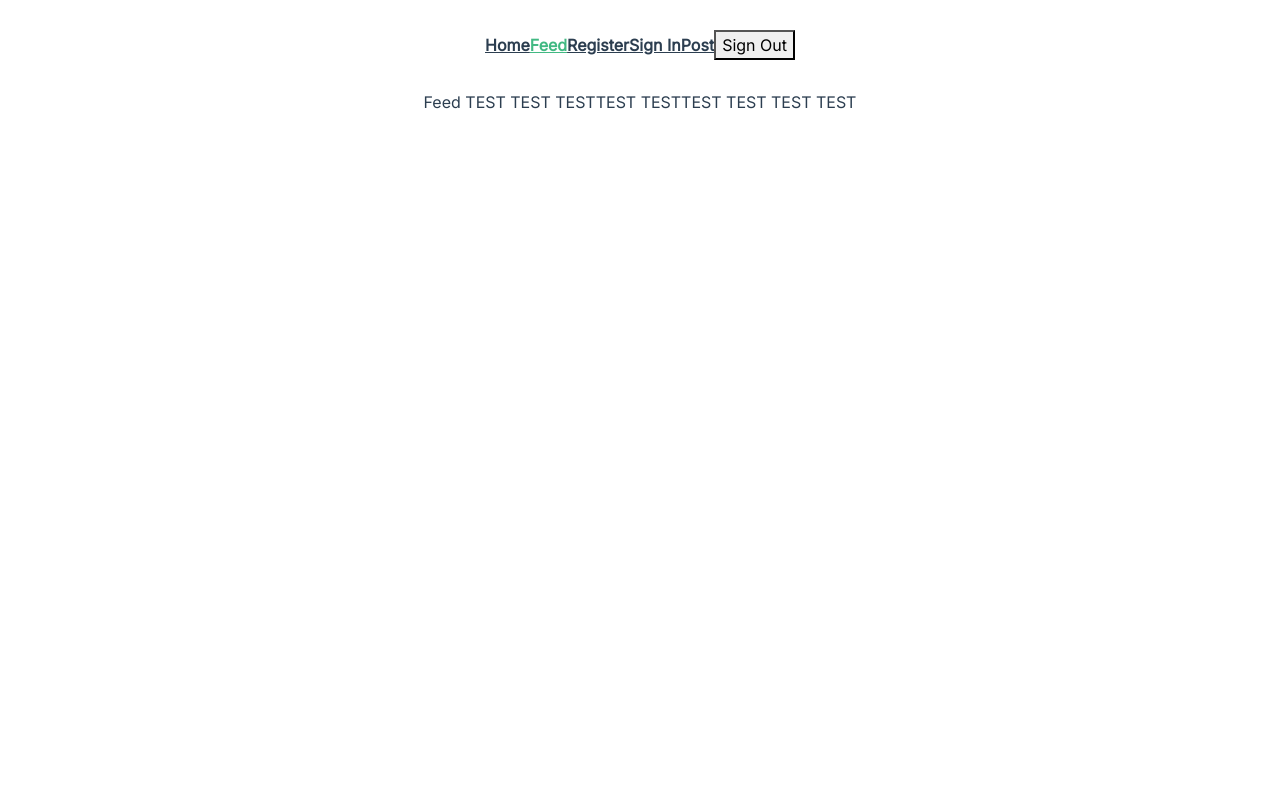
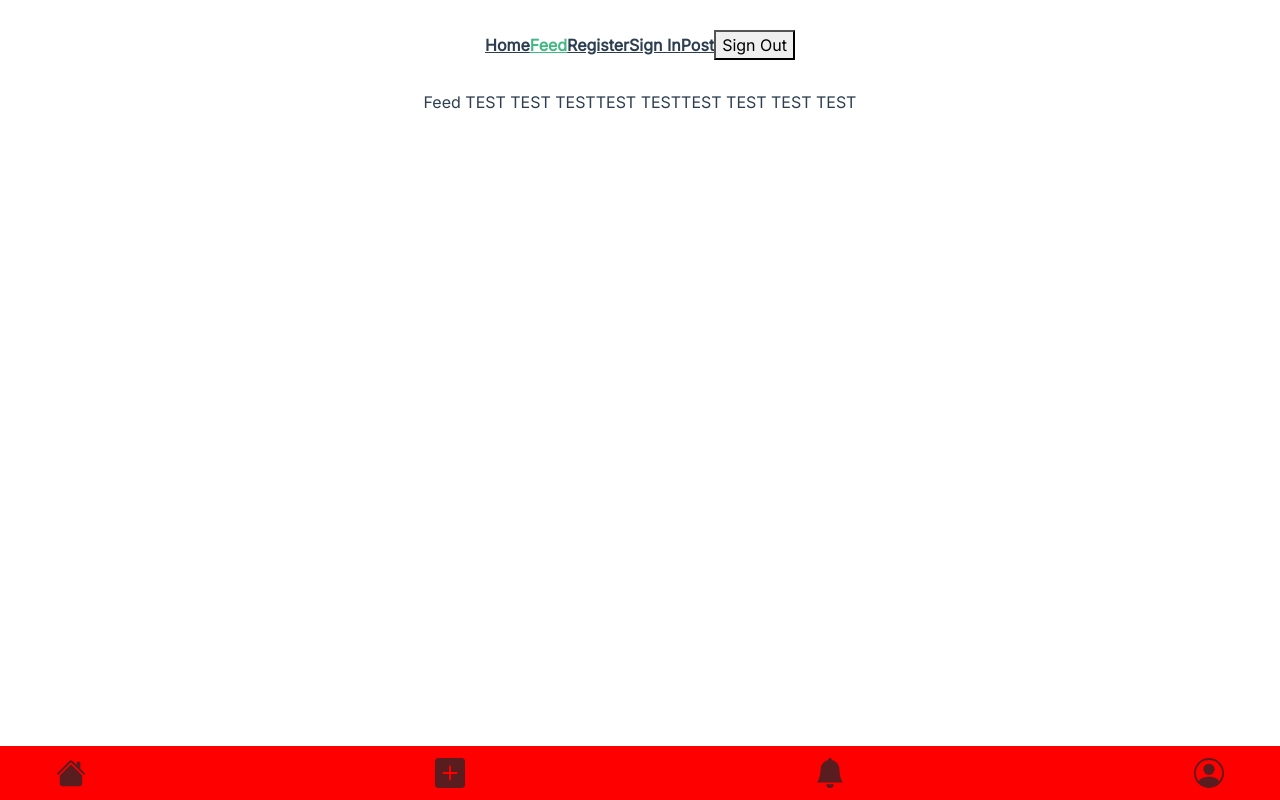
Before and after one commit to KacperKowalczyk0102/local-buddy, a Vue app in the folder local-buddy/: page /feed in a window 1280 px wide. Built offline with nearby package versions, Linux system fonts and the light colour scheme; no server answers; sample sign-in values are in the browser's storage; a web font is replaced by a local one.

Commit message:
Adds footer to homepage, adds footer menu for feed page

```diff
--- a/local-buddy/src/assets/css/main.scss
+++ b/local-buddy/src/assets/css/main.scss
@@ -33,7 +33,7 @@ body {
 
 //small devices
 
-@media (max-width: 750px) {
+@media (max-width: 767px) {
 	.box-area {
 		margin: 0 10px;
 	}
--- a/local-buddy/src/router/index.js
+++ b/local-buddy/src/router/index.js
@@ -11,7 +11,8 @@ const router = createRouter({
         { path: '/feed', name: 'feed', component: () => import('../views/Feed.vue'),
             meta: {
                 requiresAuth: true} },
-        {path: '/post', name: 'post', component: () => import('../views/Post.vue'), },
+        {path: '/post', name: 'post', component: () => import('../views/Post.vue'), meta: {
+          requiresAuth: true} },
 
 
     ]
--- a/local-buddy/src/views/Feed.vue
+++ b/local-buddy/src/views/Feed.vue
@@ -1,4 +1,45 @@
-<template>Feed TEST TEST TESTTEST TESTTEST TEST TEST TEST</template>
+<template>
+	Feed TEST TEST TESTTEST TESTTEST TEST TEST TEST
+	<footer class="fixed-bottom" style="background-color: red">
+		<ul class="nav justify-content-between py-1 mx-5">
+			<li class="nav-item">
+				<a href="#" class="nav-link px-2 text-body-secondary"
+					><!-- Home --><svg xmlns="http://www.w3.org/2000/svg" height="30" fill="currentColor" class="bi bi-house-fill" viewBox="0 0 16 16">
+						<path
+							d="M8.707 1.5a1 1 0 0 0-1.414 0L.646 8.146a.5.5 0 0 0 .708.708L8 2.207l6.646 6.647a.5.5 0 0 0 .708-.708L13 5.793V2.5a.5.5 0 0 0-.5-.5h-1a.5.5 0 0 0-.5.5v1.293z"
+						/>
+						<path d="m8 3.293 6 6V13.5a1.5 1.5 0 0 1-1.5 1.5h-9A1.5 1.5 0 0 1 2 13.5V9.293z" /></svg
+				></a>
+			</li>
+			<li class="nav-item">
+				<a href="#" class="nav-link px-2 text-body-secondary"
+					><svg xmlns="http://www.w3.org/2000/svg" height="30" fill="currentColor" class="bi bi-plus-square-fill" viewBox="0 0 16 16">
+						<path
+							d="M2 0a2 2 0 0 0-2 2v12a2 2 0 0 0 2 2h12a2 2 0 0 0 2-2V2a2 2 0 0 0-2-2zm6.5 4.5v3h3a.5.5 0 0 1 0 1h-3v3a.5.5 0 0 1-1 0v-3h-3a.5.5 0 0 1 0-1h3v-3a.5.5 0 0 1 1 0"
+						/></svg
+				></a>
+			</li>
+			<li class="nav-item">
+				<a href="#" class="nav-link px-2 text-body-secondary"
+					><!-- Notification --><svg xmlns="http://www.w3.org/2000/svg" height="30" fill="currentColor" class="bi bi-bell-fill" viewBox="0 0 16 16">
+						<path
+							d="M8 16a2 2 0 0 0 2-2H6a2 2 0 0 0 2 2m.995-14.901a1 1 0 1 0-1.99 0A5 5 0 0 0 3 6c0 1.098-.5 6-2 7h14c-1.5-1-2-5.902-2-7 0-2.42-1.72-4.44-4.005-4.901"
+						/></svg
+				></a>
+			</li>
+			<li class="nav-item">
+				<a href="#" class="nav-link px-2 text-body-secondary"
+					><!-- Profile --><svg xmlns="http://www.w3.org/2000/svg" height="30" fill="currentColor" class="bi bi-person-circle" viewBox="0 0 16 16">
+						<path d="M11 6a3 3 0 1 1-6 0 3 3 0 0 1 6 0" />
+						<path
+							fill-rule="evenodd"
+							d="M0 8a8 8 0 1 1 16 0A8 8 0 0 1 0 8m8-7a7 7 0 0 0-5.468 11.37C3.242 11.226 4.805 10 8 10s4.757 1.225 5.468 2.37A7 7 0 0 0 8 1"
+						/></svg
+				></a>
+			</li>
+		</ul>
+	</footer>
+</template>
 
 <script>
 export default {
--- a/local-buddy/src/views/Home.vue
+++ b/local-buddy/src/views/Home.vue
@@ -3,14 +3,22 @@
 		<div class="px-4 py-5 mx-5 text-center">
 			<img class="d-block mx-auto mb-4 img-fluid" src="../assets/images/logov2ALL.svg" alt="LocalBuddy" id="home-image" />
 			<h1 class="display-5 fw-bold text-body-emphasis">Zainspiruj się</h1>
-			<div class="col-lg-6 mx-auto">
+			<div class="col-lg-6 mx-auto pb-5">
 				<p class="lead mb-4">Odkrywaj i polecaj ciekawe miejsca w twojej okolicy. Znajdź inspirację na wycieczki, weekendy i wakacje.</p>
-				<div class="d-grid gap-2 d-sm-flex justify-content-sm-center">
+				<div class="d-grid gap-2 d-sm-flex justify-content-sm-center pb-5">
 					<button @click="goToRegister" type="button" class="btn btn-dark btn-lg px-4 gap-3">Zarejestruj się</button>
 					<button @click="goToLogin" type="button" class="btn btn-dark btn-lg px-4">Zaloguj się</button>
 				</div>
 			</div>
 		</div>
+		<footer class="py-3 mt-4">
+			<ul class="nav justify-content-center pb-3 mb-3">
+				<li class="nav-item"><a href="#" class="nav-link px-2 text-body-secondary">Home</a></li>
+				<li class="nav-item"><a href="#" class="nav-link px-2 text-body-secondary">About</a></li>
+				<li class="nav-item"><a href="#" class="nav-link px-2 text-body-secondary">Bug report</a></li>
+			</ul>
+			<p class="text-center text-body-secondary">© 2024 Company, Inc</p>
+		</footer>
 	</section>
 </template>
 
--- a/local-buddy/src/views/Register.vue
+++ b/local-buddy/src/views/Register.vue
@@ -62,7 +62,7 @@ let width = ref(window.innerWidth);
 
 const updateDimensions = () => {
 	width.value = window.innerWidth;
-	imgSrc.value = width.value <= 750 ? smallImage : largeImage;
+	imgSrc.value = width.value <= 767 ? smallImage : largeImage;
 };
 
 onMounted(() => {
@@ -75,7 +75,7 @@ onUnmounted(() => {
 });
 
 watchEffect(() => {
-	imgSrc.value = width.value <= 750 ? smallImage : largeImage;
+	imgSrc.value = width.value <= 767 ? smallImage : largeImage;
 });
 
 const register = () => {
--- a/local-buddy/src/views/SignIn.vue
+++ b/local-buddy/src/views/SignIn.vue
@@ -107,8 +107,8 @@ const logInWithGoogle = () => {
 
 const updateDimensions = () => {
 	width.value = window.innerWidth;
-	imgSrc.value = width.value <= 750 ? smallImage : largeImage;
-	isMobile = width.value <= 750;
+	imgSrc.value = width.value <= 767 ? smallImage : largeImage;
+	isMobile = width.value <= 767;
 };
 
 onMounted(() => {
```
